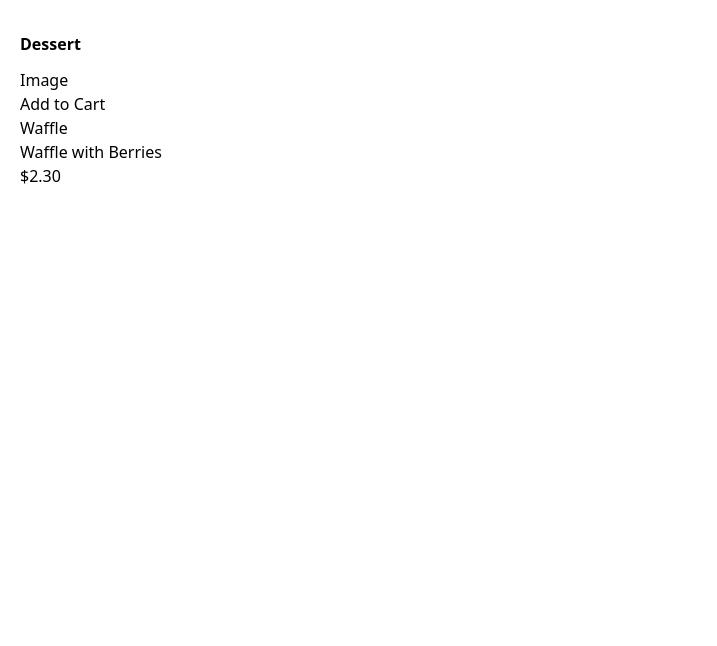
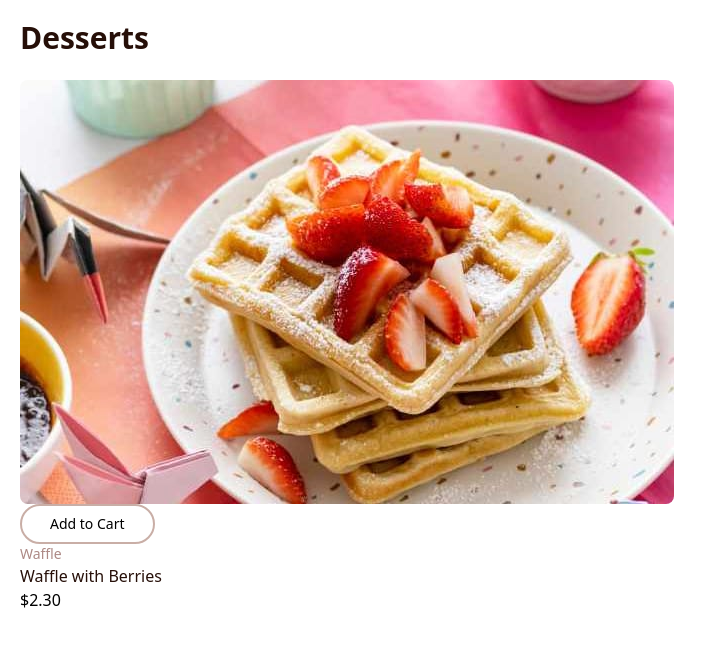
Before and after one commit to Chaveguapo/Product-list, a React (Vite) app: page / in a window 1280 px wide. Shown: the top 646 px of the page, without its empty margins (0-717 px from the left). Built offline with nearby package versions, Linux system fonts and the light colour scheme.

Commit message:
Update layout design

```diff
--- a/src/App.tsx
+++ b/src/App.tsx
@@ -1,15 +1,25 @@
 import "./App.css";
+import waffle from "./assets/Images/image-waffle-mobile.jpg";
 
 function App() {
   return (
     <>
-      <div className="p-5 text-left sm:text-left min-[375px]:text-left max-[1440px]">
-        <h1 className="font-extrabold py-3">Dessert</h1>
+      <div className="container bg-Rose-300 p-5 text-left sm:text-left min-[375px]:text-left max-[1440px]">
+        <h1 className="font-bold pb-6 text-3xl text-Rose_900">Desserts</h1>
         <div>
-          <div>Image</div>
-          <button>Add to Cart</button>
-          <h3>Waffle</h3>
-          <h2 className="font-medium text-base">Waffle with Berries</h2>
+          <img
+            src={waffle}
+            className="rounded-lg"
+            alt="waffle_with_berries"
+          ></img>
+          <a></a>
+          <button className=" text-sm font-medium border-2 rounded-full px-7 py-2 border-Rose_300 ">
+            Add to Cart
+          </button>
+          <h3 className=" text-sm text-Rose_400">Waffle</h3>
+          <h2 className=" text-Rose_900 font-medium text-base/6">
+            Waffle with Berries
+          </h2>
           <h2>$2.30</h2>
           <div></div>
         </div>
--- a/tailwind.config.js
+++ b/tailwind.config.js
@@ -2,7 +2,20 @@
 export default {
   content: ["./index.html", "./src/**/*.{js,ts,jsx,tsx}"],
   theme: {
-    extend: {},
+    container: {
+      padding: "2rem",
+    },
+    extend: {
+      colors: {
+        Red: " hsl(14, 86%, 42%)",
+        Green: "hsl(159, 69%, 38%)",
+        Rose_50: "hsl(20, 50%, 98%)",
+        Rose_300: "hsl(14, 25%, 72%)",
+        Rose_400: "hsl(7, 20%, 60%)",
+        Rose_500: "hsl(12, 20%, 44%)",
+        Rose_900: "hsl(14, 65%, 9%)",
+      },
+    },
   },
   plugins: [],
 };
```
Also changed, not shown: src/App.css (+9 -11 lines).
